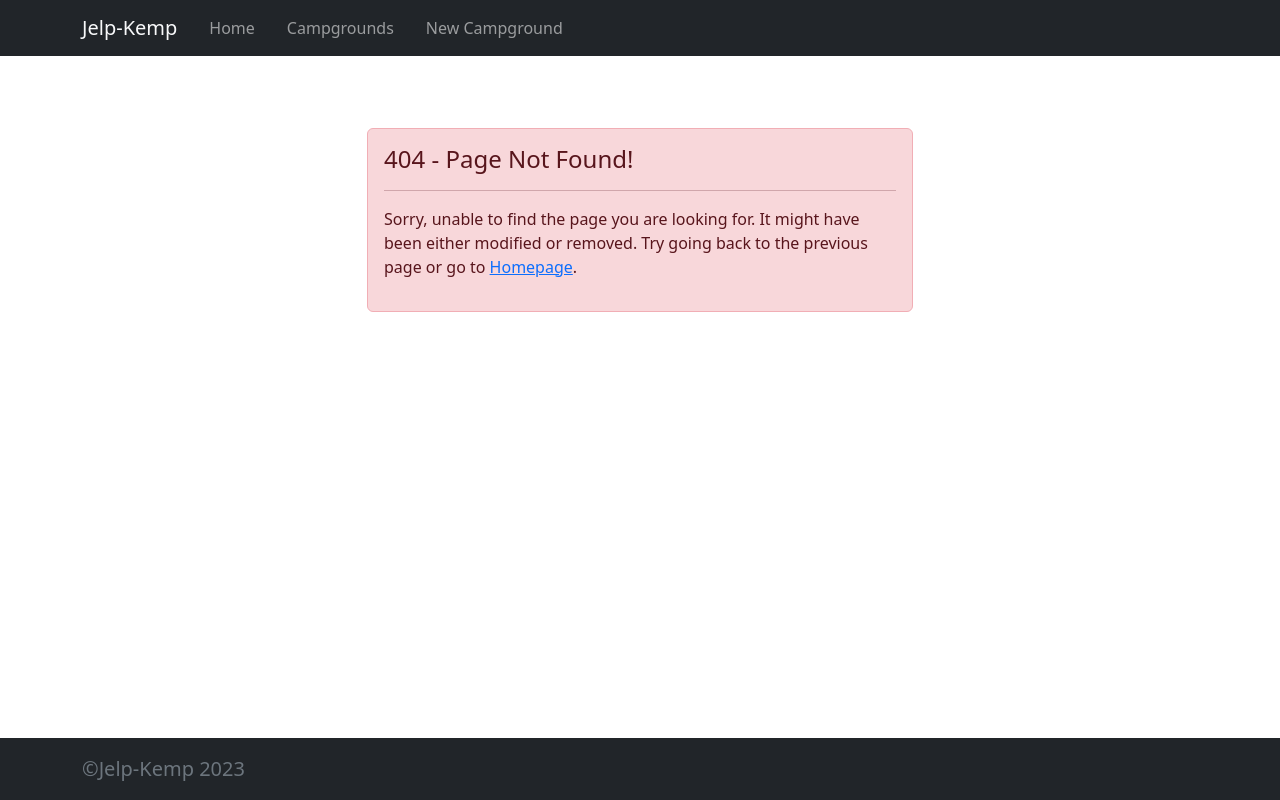
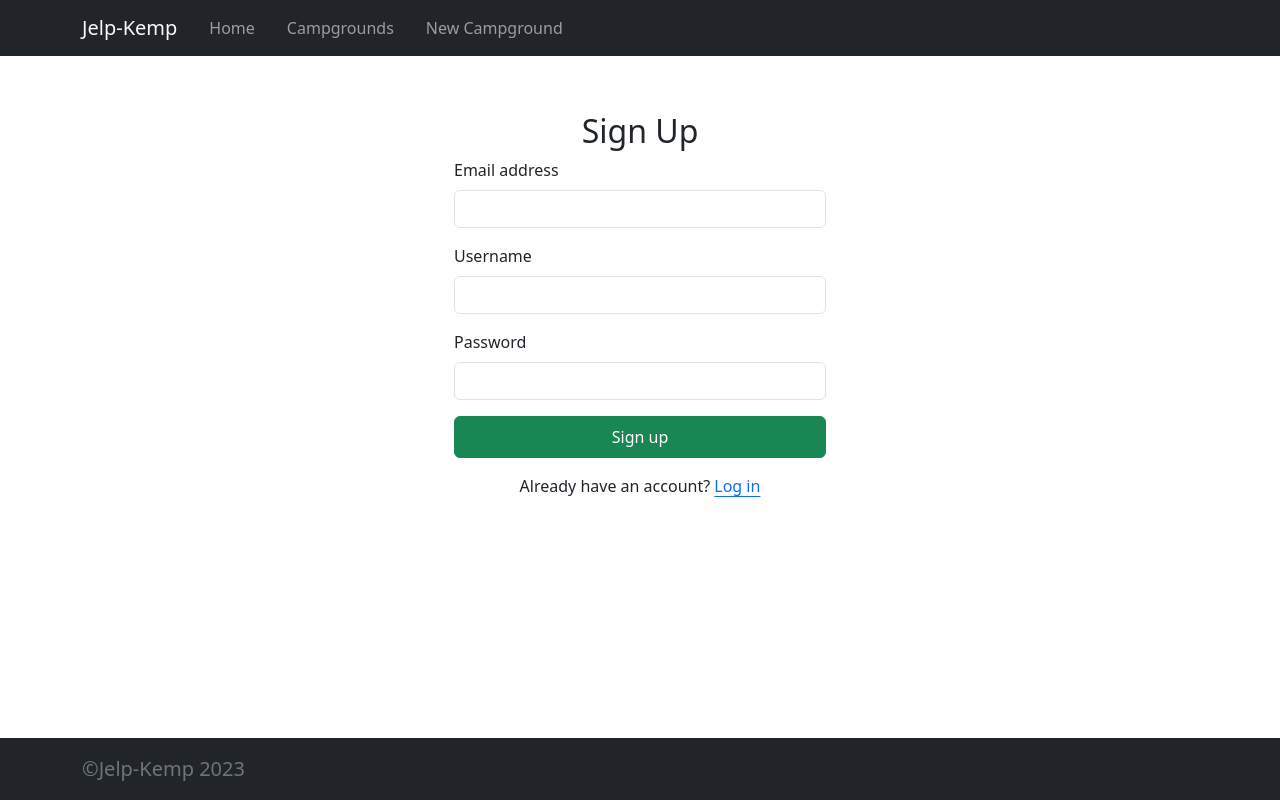
Before and after one commit to oybekabdulazizov/jelp-kemp, a React (Vite) app in the folder client/: page /signup in a window 1280 px wide. Before the commit this address led to /404-notfound. Built offline with nearby package versions, Linux system fonts and the light colour scheme.

Commit message:
[client side] add Signup form and wire it up with the app

```diff
--- a/client/src/App.tsx
+++ b/client/src/App.tsx
@@ -1,3 +1,4 @@
+import { useState } from 'react';
 import { Navigate, Route, Routes } from 'react-router-dom';
 
 import NavBar from './components/NavBar';
@@ -7,8 +8,10 @@ import Details from './components/campground/Details';
 import CampgroundForm from './components/campground/CampgroundForm';
 import PageNotFound from './components/PageNotFound';
 import Footer from './components/Footer';
+import SignupForm from './components/user/SignupForm';
 
 export default function App() {
+  const [isLoggedIn, setIsLoggedIn] = useState<boolean>(false);
   return (
     <>
       <NavBar />
@@ -19,6 +22,10 @@ export default function App() {
           <Route path='/campgrounds/new' element={<CampgroundForm />} />
           <Route path='/campgrounds/:_id/edit' element={<CampgroundForm />} />
           <Route path='/campgrounds/:_id' element={<Details />} />
+          <Route
+            path='/signup'
+            element={<SignupForm setIsLoggedIn={setIsLoggedIn} />}
+          />
           <Route path='/404-notfound' element={<PageNotFound />} />
           <Route
             path='/*'
--- /dev/null
+++ b/client/src/components/user/SignupForm.tsx
@@ -0,0 +1,136 @@
+import { useState } from 'react';
+import { Link } from 'react-router-dom';
+import { useFormik } from 'formik';
+
+import { SignupSchema } from '../../shared/schemas';
+
+type Props = {
+  setIsLoggedIn: (loggedIn: boolean) => void;
+};
+
+export default function SignupForm({ setIsLoggedIn }: Props) {
+  const [allValid, setAllValid] = useState<boolean>(false);
+
+  const onSubmit = async (values: any, actions: any) => {
+    if (Object.keys(errors).length < 1) setAllValid(true);
+    await new Promise((resolve) => setTimeout(resolve, 500));
+    console.log(values);
+
+    actions.resetForm();
+  };
+
+  const {
+    values,
+    errors,
+    isSubmitting,
+    handleSubmit,
+    handleChange,
+    handleBlur,
+    touched,
+  } = useFormik({
+    initialValues: {
+      email: '',
+      username: '',
+      password: '',
+    },
+    validationSchema: SignupSchema,
+    onSubmit,
+  });
+
+  return (
+    <div>
+      <div className='col-4 offset-4 pb-4 pt-3'>
+        <h2 className='text-center pt-3 pb-2 m-0'>Sign Up</h2>
+        <form onSubmit={handleSubmit}>
+          <div className='mb-3'>
+            <label htmlFor='email' className='form-label fw-medium'>
+              Email address
+            </label>
+            <input
+              type='email'
+              className={`form-control ${
+                errors.email && touched.email && 'border border-danger'
+              }`}
+              id='email'
+              name='email'
+              value={values.email}
+              onChange={handleChange}
+              onBlur={handleBlur}
+            />
+            {errors.email && touched.email && (
+              <div className='text-danger'>{errors.email}</div>
+            )}
+            {allValid && <div className='text-success'>Looks good!</div>}
+          </div>
+
+          <div className='mb-3'>
+            <label htmlFor='username' className='form-label fw-medium'>
+              Username
+            </label>
+            <input
+              type='text'
+              className={`form-control ${
+                errors.username && touched.username && 'border border-danger'
+              }`}
+              id='username'
+              name='username'
+              value={values.username}
+              onChange={handleChange}
+              onBlur={handleBlur}
+            />
+            {errors.username && touched.username && (
+              <div className='text-danger'>{errors.username}</div>
+            )}
+            {allValid && <div className='text-success'>Looks good!</div>}
+          </div>
+
+          <div className='mb-3'>
+            <label htmlFor='password' className='form-label fw-medium'>
+              Password
+            </label>
+            <input
+              type='password'
+              className={`form-control ${
+                errors.password && touched.password && 'border border-danger'
+              }`}
+              id='password'
+              name='password'
+              value={values.password}
+              onChange={handleChange}
+              onBlur={handleBlur}
+            />
+            {errors.password && touched.password && (
+              <div className='text-danger'>{errors.password}</div>
+            )}
+            {allValid && <div className='text-success'>Looks good!</div>}
+          </div>
+
+          <button
+            type='submit'
+            className='btn btn-success w-100 py-2 fw-medium'
+          >
+            {isSubmitting ? (
+              <>
+                <span
+                  className='spinner-border spinner-border-sm'
+                  role='status'
+                  aria-hidden='true'
+                ></span>{' '}
+                {''}
+                Signing you up...
+              </>
+            ) : (
+              'Sign up'
+            )}
+          </button>
+        </form>
+        <div className='mt-3 text-center'>
+          Already have an account?{' '}
+          <Link to='/login' className='link-offset-2 fw-medium'>
+            Log in
+          </Link>
+        </div>
+      </div>
+    </div>
+  );
+}
--- a/client/src/shared/schemas.ts
+++ b/client/src/shared/schemas.ts
@@ -34,3 +34,19 @@ export const ReviewSchema = object({
     .max(1000, 'Review cannot exceed 1000 characters.')
     .required('Please provide a review.'),
 });
+
+export const SignupSchema = object({
+  email: string()
+    .trim()
+    .email('Please enter a valid email address.')
+    .required('Please provide an email address.'),
+  username: string()
+    .trim()
+    .max(100, 'Username length cannot exceed 100 characters.')
+    .required('Please provide a username.'),
+  password: string()
+    .trim()
+    .min(8, 'Password must be at least 8 characters long.')
+    .max(64, 'Password length cannot exceed 64 characters.')
+    .required('Please add a secure password.'),
+});
```
